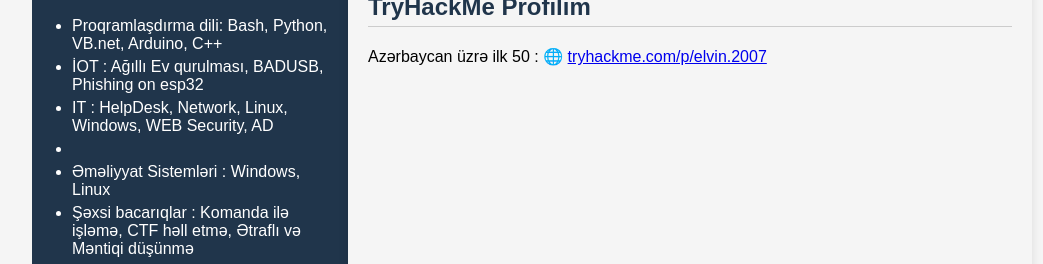
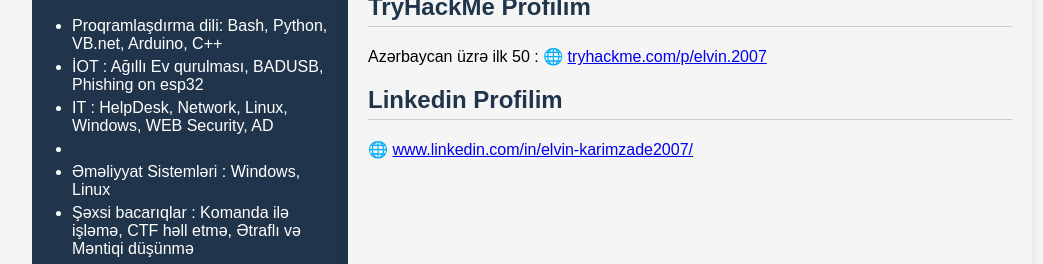
Before and after one commit to elvin-karimzade/web-lab-1, a plain HTML site: page index.html in a window 1280 px wide. Shown: the part 688-952 px from the top of the page, without its empty margins (108-1151 px from the left). Drawn offline with Linux system fonts and the light colour scheme.

Commit message:
Lab Commited

```diff
--- a/index.html
+++ b/index.html
@@ -66,6 +66,11 @@
       <p>Azərbaycan üzrə ilk 50 :
         🌐 <a href="https://tryhackme.com/p/elvin.2007" target="_blank">tryhackme.com/p/elvin.2007</a>
       </p>
+      <h2>Linkedin Profilim</h2>
+      <p>
+        🌐 <a href="https://www.linkedin.com/in/elvin-karimzade2007/" target="_blank">www.linkedin.com/in/elvin-karimzade2007/</a>
+      </p>
+
     </div>
   </div>
 </body>
```
